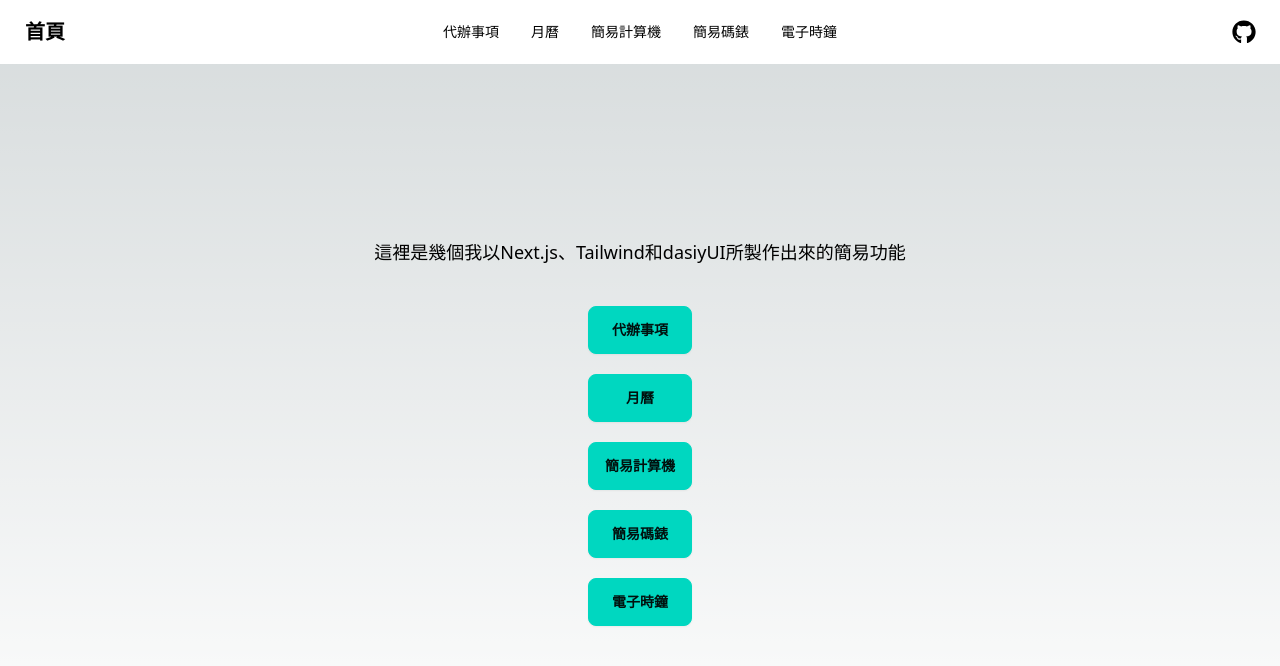
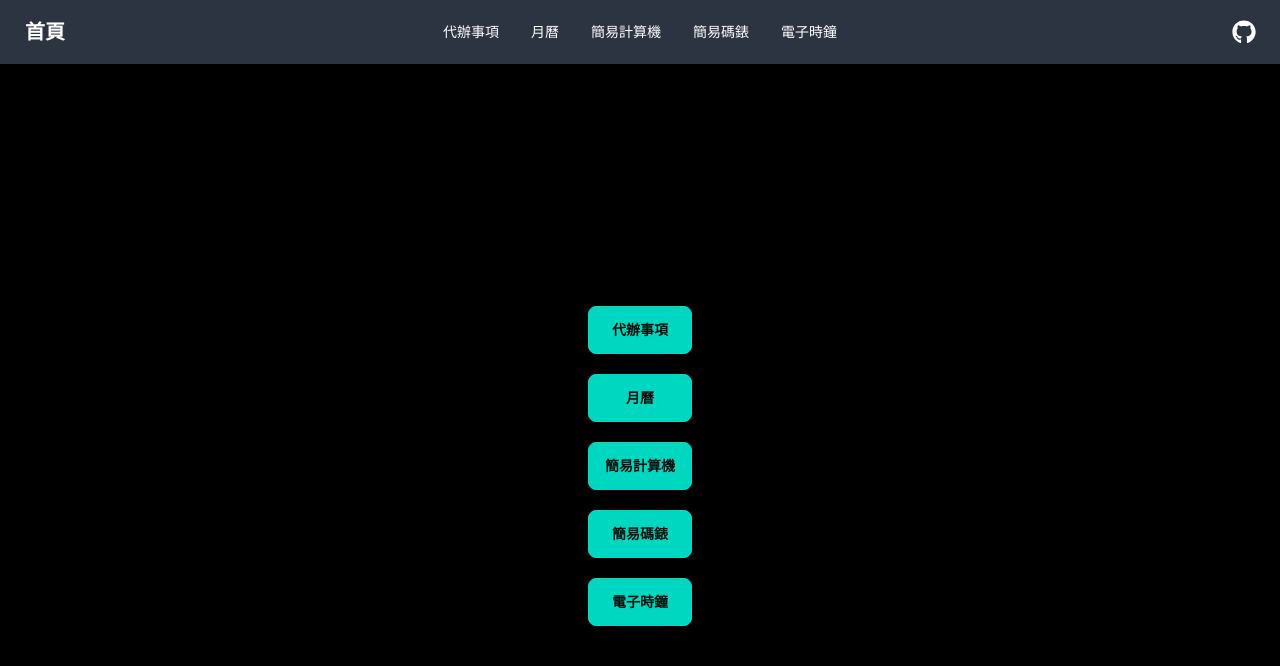
Before and after one commit to Shenrayjay/Next.js-practice, a Next.js app: page / in a window 1280 px wide. Shown: the top 666 px of the page. Built offline with nearby package versions, Linux system fonts and the light colour scheme.

Commit message:
change navbar css styling

```diff
--- a/components/navbar.js
+++ b/components/navbar.js
@@ -5,7 +5,7 @@ import { FaGithub } from "react-icons/fa6";
 export default function Navbar() {
   return (
     <>
-      <div className="navbar bg-base-100 h-16">
+      <div className="navbar bg-neutral h-16">
         <div className="navbar-start">
           <div className="dropdown">
             <div tabIndex={0} role="button" className="btn btn-ghost lg:hidden">
@@ -29,48 +29,68 @@ export default function Navbar() {
               className="menu menu-sm dropdown-content mt-3 z-[1] p-2 shadow bg-base-100 rounded-box w-52"
             >
               <li>
-                <Link href="/sideProject">代辦事項</Link>
+                <Link href="/sideProject" className="text-white">
+                  代辦事項
+                </Link>
               </li>
               <li>
-                <Link href="/sideProject/calendar">月曆</Link>
+                <Link href="/sideProject/calendar" className="text-white">
+                  月曆
+                </Link>
               </li>
               <li>
-                <Link href="/sideProject/calculator">簡易計算機</Link>
+                <Link href="/sideProject/calculator" className="text-white">
+                  簡易計算機
+                </Link>
               </li>
               <li>
-                <Link href="/sideProject/stopwatch">簡易碼錶</Link>
+                <Link href="/sideProject/stopwatch" className="text-white">
+                  簡易碼錶
+                </Link>
               </li>
               <li>
-                <Link href="/sideProject/clock">電子時鐘</Link>
+                <Link href="/sideProject/clock" className="text-white">
+                  電子時鐘
+                </Link>
               </li>
             </ul>
           </div>
-          <Link href="/" className="btn btn-ghost text-xl">
+          <Link href="/" className="btn btn-ghost text-xl text-white">
             首頁
           </Link>
         </div>
         <div className="navbar-center hidden lg:flex">
           <ul className="menu menu-horizontal px-1">
             <li>
-              <Link href="/sideProject">代辦事項</Link>
+              <Link href="/sideProject" className="text-white">
+                代辦事項
+              </Link>
             </li>
             <li>
-              <Link href="/sideProject/calendar">月曆</Link>
+              <Link href="/sideProject/calendar" className="text-white">
+                月曆
+              </Link>
             </li>
             <li>
-              <Link href="/sideProject/calculator">簡易計算機</Link>
+              <Link href="/sideProject/calculator" className="text-white">
+                簡易計算機
+              </Link>
             </li>
             <li>
-              <Link href="/sideProject/stopwatch">簡易碼錶</Link>
+              <Link href="/sideProject/stopwatch" className="text-white">
+                簡易碼錶
+              </Link>
             </li>
             <li>
-              <Link href="/sideProject/clock">電子時鐘</Link>
+              <Link href="/sideProject/clock" className="text-white">
+                電子時鐘
+              </Link>
             </li>
           </ul>
         </div>
         <div className="navbar-end">
           <Link href="https://github.com/Shenrayjay">
-            <FaGithub className="text-2xl mr-4" />
+            <FaGithub className="text-2xl mr-4 text-white" />
           </Link>
         </div>
       </div>
--- a/pages/index.js
+++ b/pages/index.js
@@ -5,7 +5,10 @@ export default function HomePage() {
   return (
     <>
       <Navbar />
-      <Home />
+      <div className="flex justify-center items-center h-[calc(100vh-64px)] bg-custom-black">
+        {" "}
+        <Home />
+      </div>
     </>
   );
 }
```
